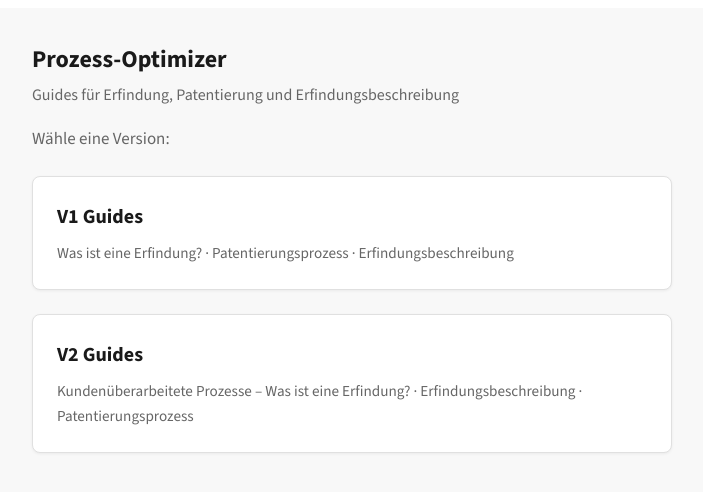
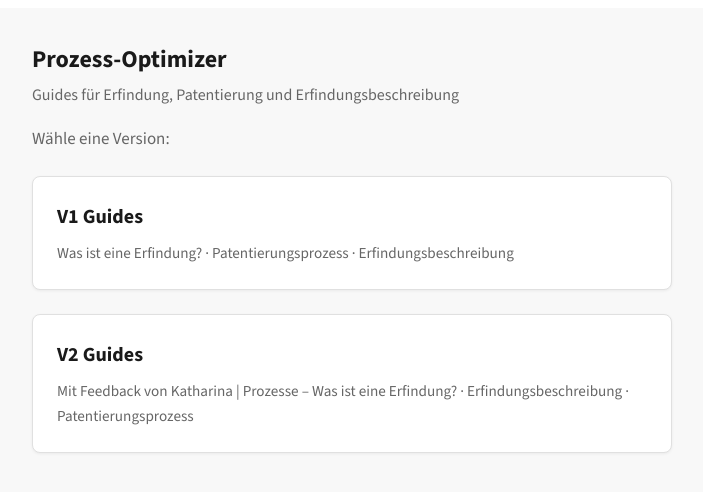
Before and after one commit to redelefant-mr-e/prozess-optimizer, a plain HTML site: page index.html in a window 1280 px wide. Shown: the whole page, without its empty margins (288-991 px from the left). Drawn offline with nearby package versions, Linux system fonts and the light colour scheme.

Commit message:
Update description in V2 Guides link

```diff
--- a/index.html
+++ b/index.html
@@ -45,7 +45,7 @@
         </a>
         <a href="V2-HTML/index.html" class="landing-tile">
           <h2>V2 Guides</h2>
-          <p>Kundenüberarbeitete Prozesse – Was ist eine Erfindung? · Erfindungsbeschreibung · Patentierungsprozess</p>
+          <p>Mit Feedback von Katharina | Prozesse – Was ist eine Erfindung? · Erfindungsbeschreibung · Patentierungsprozess</p>
         </a>
       </div>
     </div>
```
